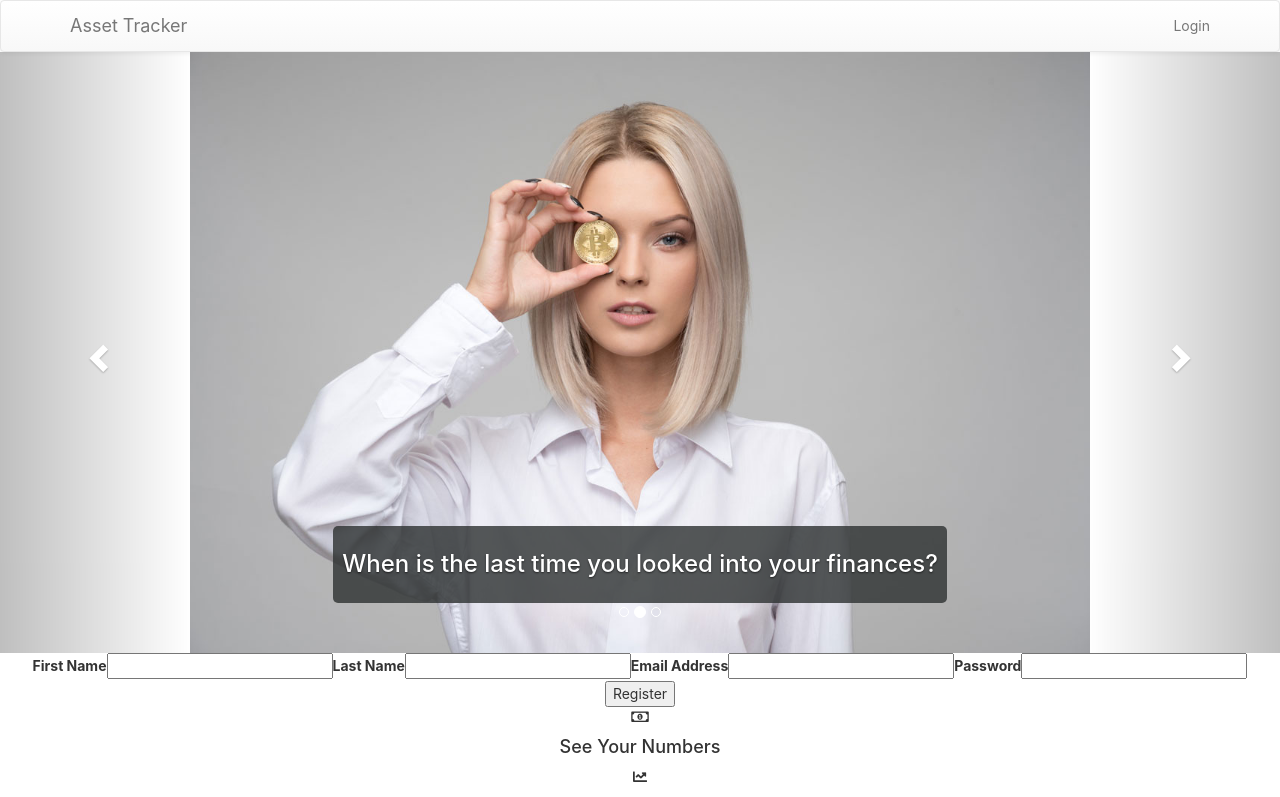
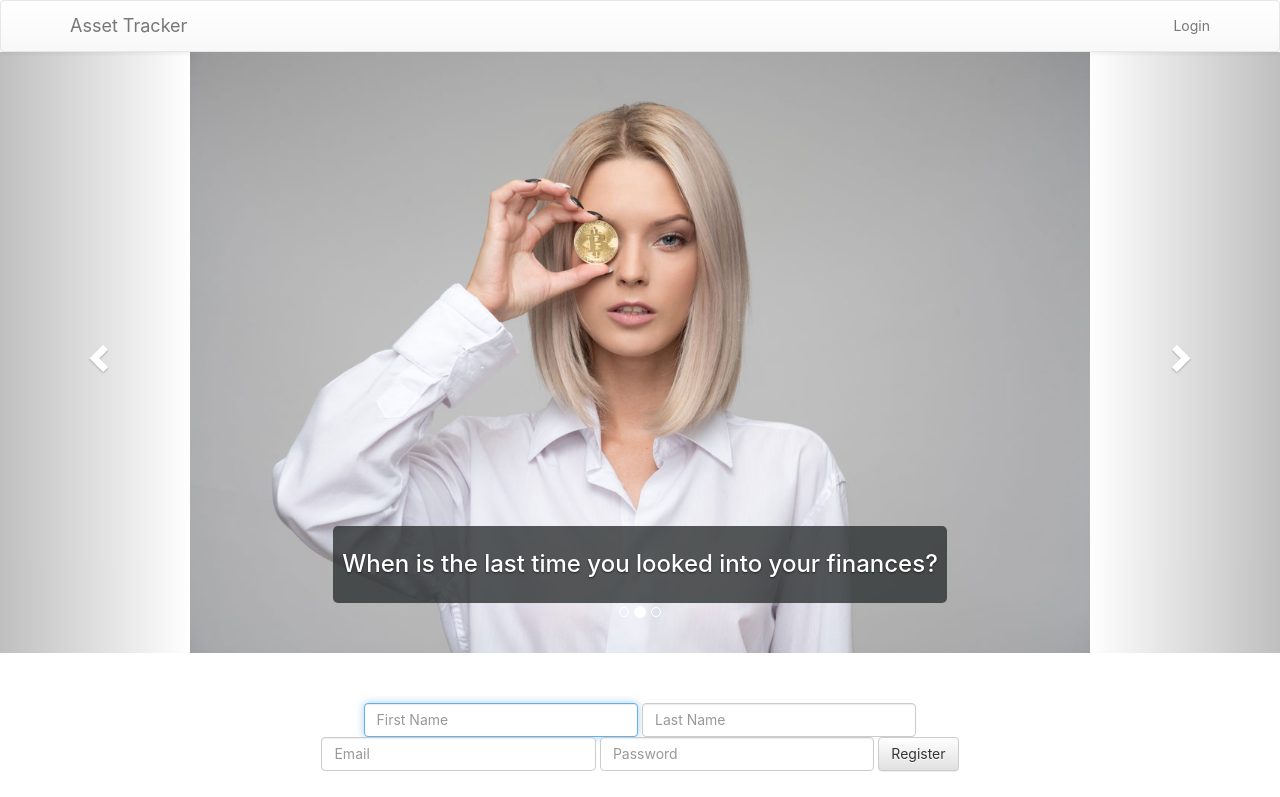
Before and after one commit to team-awesome99999/personal-finance, a React (Create React App) app: page /#/ in a window 1280 px wide. Shown: the top 797 px of the page. Built offline with nearby package versions, Linux system fonts and the light colour scheme.

Commit message:
added try/catch to the signup feature, error handling

```diff
--- a/src/Pages/Landing Page/LandingPage.css
+++ b/src/Pages/Landing Page/LandingPage.css
@@ -2,6 +2,7 @@
   margin: 0;
 }
 
+/* //Landing Carousel Page */
 .landing-carousel {
   margin: 0 auto;
 }
@@ -14,3 +15,9 @@
   margin: 0 auto;
   background-color: rgba(46, 49, 49, .8);
 }
+
+.signup-box {
+  width: 70%;
+  padding: 50px;
+  margin: 0 auto;
+}
--- a/src/Pages/Landing Page/Login.js
+++ b/src/Pages/Landing Page/Login.js
@@ -53,6 +53,11 @@ class Login extends Component {
               value={ this.state.password }
               onChange={ (e) => this.setState({ password: e.target.value, passwordValidation: null }) }
               type="text"
+              onKeyUp={event => {
+                if (event.key === 'Enter') {
+                  this.login()
+                }
+              }}
               placeholder="Password" />
               {/* error handling */}
             { this.state.passwordValidation === 'error' ?
--- a/src/Pages/Landing Page/Signup.js
+++ b/src/Pages/Landing Page/Signup.js
@@ -1,16 +1,28 @@
 import React, { Component } from 'react';
 import axios from 'axios';
+import { Form, FormGroup, FormControl, Button, HelpBlock, Tooltip } from 'react-bootstrap'
 
 class Signup extends Component {
   state = {
     firstname: '',
     lastname: '',
     email: '',
-    password: ''
+    password: '',
+    fieldsRequired: false,
+    validateEmail: null,
+    validateFirst: null,
+    validateLast: null,
+    validatePass: null
   }
 
   signup = async () => {
     const { firstname, lastname, email, password } = this.state;
+    if(firstname.length === 0 || lastname.length === 0 || email.length === 0 || password.length === 0) {
+      return this.setState({
+        fieldsRequired: true
+      })
+    }
+    try {
       await axios.post('/auth/signup', { firstname, lastname, email, password })
       this.setState({
         firstname: '',
@@ -18,32 +30,68 @@ class Signup extends Component {
         email: '',
         password: ''
       })
+    } catch(error) {
+      if(error.response.data.message === 'Email already exists') {
+        this.setState({ validateEmail: 'error'})
+      } else {
+        this.setState({
+          validateEmail: 'error',
+          validateFirst: 'error',
+          validateLast: 'error',
+          validatePass: 'error'
+         })
+      }
+    }
   }
 
   render() {
     return (
-      <div>
-         <label htmlFor="">First Name</label>
-        <input
+      <div className='signup-box'>
+        <Form inline>
+          <FormGroup validationState={this.state.validateFirst}>
+            <FormControl
+              autoFocus
+              onChange={ (e) => this.setState({ firstname: e.target.value, fieldsRequired: false, validateFirst: null}) }
               value={this.state.firstname}
-          onChange={ (e) => this.setState({ firstname: e.target.value }) }
-          type="text"/>
-        <label htmlFor="">Last Name</label>
-        <input
+              placeholder="First Name"
+              />
+              <FormControl.Feedback/>
+          </FormGroup>{' '}
+          <FormGroup validationState={this.state.validateLast}>
+            <FormControl
+              onChange={ (e) => this.setState({ lastname: e.target.value, fieldsRequired: false, validateLast: null}) }
               value={this.state.lastname}
-          onChange={ (e) => this.setState({ lastname: e.target.value }) }
-          type="text"/>
-        <label htmlFor="">Email Address</label>
-        <input
-          value={this.state.email}
-          onChange={ (e) => this.setState({ email: e.target.value }) }
-          type="text"/>
-        <label htmlFor="">Password</label>
-        <input
+              placeholder="Last Name"
+              />
+              <FormControl.Feedback/>
+          </FormGroup>{' '}
+          <FormGroup validationState={this.state.validateEmail}>
+            <FormControl
+              value={ this.state.email }
+              onChange={ (e) => this.setState({ email: e.target.value, fieldsRequired: false, emailError: null, validateEmail: null}) }
+              type="text"
+              placeholder="Email" />
+            {/* error handling */}
+            { this.state.validateEmail === 'error' ?
+              <Tooltip placement="bottom" className="in" id="tooltip-bottom">Email already taken!</Tooltip> : null }
+            <FormControl.Feedback/>
+          </FormGroup>{' '}
+          <FormGroup validationState={this.state.validatePass}>
+            <FormControl
+              onChange={ (e) => this.setState({ password: e.target.value, fieldsRequired: false, validatePass: null}) }
               value={this.state.password}
-          onChange={ (e) => this.setState({ password: e.target.value }) }
-          type="text"/>
-        <button onClick={ () => this.signup() }>Register</button>
+              placeholder="Password"
+              onKeyUp={event => {
+                if (event.key === 'Enter') {
+                  this.login()
+                }
+              }}
+              />
+              <FormControl.Feedback/>
+          </FormGroup>{' '}
+          <Button onClick={ () => this.signup() }>Register</Button>
+          {this.state.fieldsRequired ?  <HelpBlock>All fields required</HelpBlock> : null }
+        </Form>
       </div>
     );
   }
```
Lines whose indentation alone changed are shown as unchanged.
